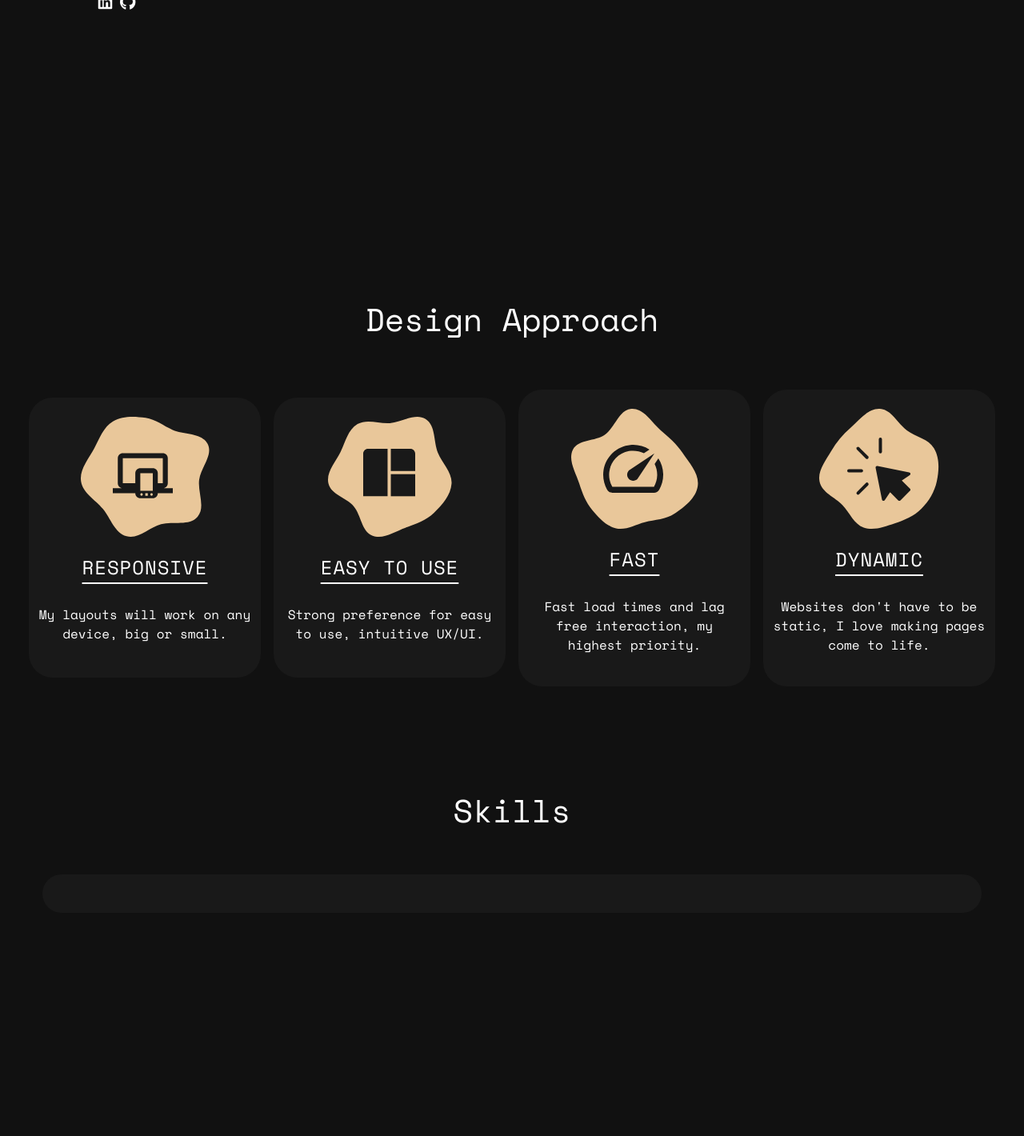
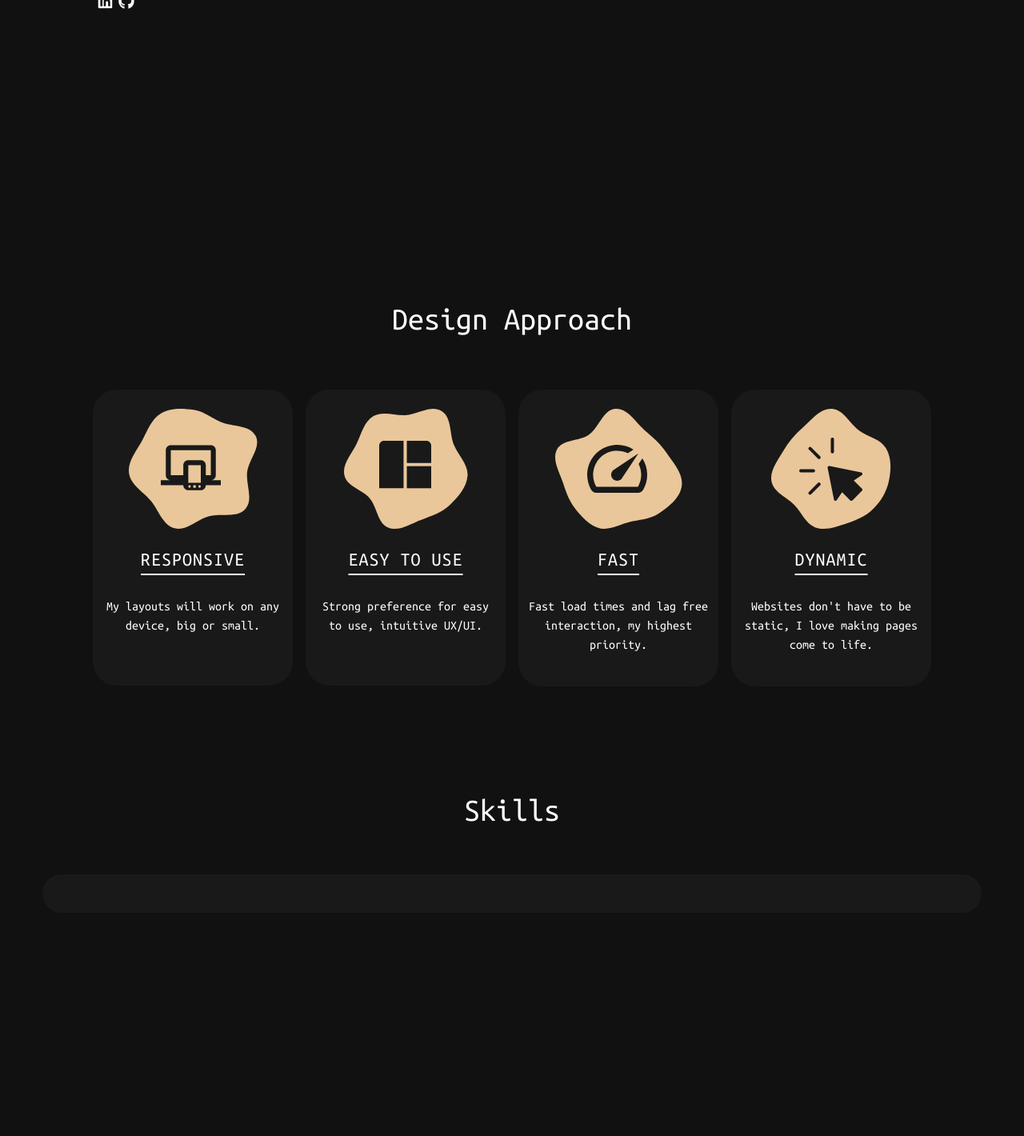
Before and after one commit to Vedvund/My-Portfolio, a Django app: page / in a window 1280 px wide. Shown: the part 500-1920 px from the top of the page at 80% size. Run offline with Django 4.2, Linux system fonts and the light colour scheme; some libraries are stand-ins or nearby versions.

Commit message:
Updated Project card

```diff
--- a/static/css/styles.css
+++ b/static/css/styles.css
@@ -1,4 +1,4 @@
-@import url('https://fonts.googleapis.com/css2?family=Space+Mono:ital,wght@0,400;0,700;1,400;1,700&display=swap');
+@import url('https://fonts.googleapis.com/css2?family=Ubuntu+Mono:ital,wght@0,400;0,700;1,400;1,700&display=swap');
 
 :root {
     --main-bg-color: #111111;
@@ -10,7 +10,7 @@
 body {
     background-color: var(--main-bg-color);
     color: var(--main-text-color);
-    font-family: 'Space Mono', monospace;
+    font-family: 'Ubuntu Mono', monospace;
     max-width: 100vw;
 }
 
@@ -93,8 +93,8 @@ footer {
 .about-card {
     background-color: var(--light-bg-color);
     border-radius: 30px;
-    min-height: 350px;
-    max-width: 290px;
+    min-height: 370px;
+    max-width: 250px;
 }
 
 .about-card H5 {
--- a/templates/website/base.html
+++ b/templates/website/base.html
@@ -68,7 +68,7 @@
                             class="fa-brands fa-linkedin"></i></a>
                 </div>
                 <div class="pb-4">
-                    <span class="text-muted">Vedavyas Vundyala ©2022</span>
+                    <span class="text-muted">Vedavyas Vundyala &copy; 2022</span>
                 </div>
             </div>
         </footer>
--- a/templates/website/index.html
+++ b/templates/website/index.html
@@ -2,6 +2,7 @@
 {% load static %}
 
 {% block title %}
+    Vundyala Vedavyas's Portfolio
 {% endblock %}
 
 {% block style %}
@@ -88,7 +89,7 @@
     <section id="projects">
         <div class="row justify-content-center align-items-center">
             <h1 class="text-center">Projects</h1>
-            <div class="col">
+            <div class="col-11">
                 <div class="row my-md-5 my-3 justify-content-center align-items-center">
                     {% for project_detail in project_details %}
                         <div class="col-md-6 p-4 project-card m-2 text-center">
@@ -105,13 +106,12 @@
 
                                     {% if project_detail.github_link %}
                                         <h6 class="card-sub-title mb-3">Links:</h6>
-                                        <a href="{{ project_detail.github_link }}"><i
+                                        <a href="{{ project_detail.github_link }}" target="_blank"><i
                                                 class="fa-brands fa-github"></i></a>
                                     {% endif %}
                                     {% if project_detail.website_link %}
-                                        <a href="{{ project_detail.website_link }}"><i class="fa-solid fa-link"></i></a>
+                                        <a href="{{ project_detail.website_link }}" target="_blank"><i class="fa-solid fa-link"></i></a>
                                     {% endif %}
-
                                 </div>
 
                             </div>
@@ -129,7 +129,7 @@
                             </div>
                             <div class="pb-3 text-start">
                                 <h6 class="card-sub-title mb-2">Description:</h6>
-                                <p>{{ project_detail.description|truncatechars:100 }}</p>
+                                <p>{{ project_detail.description }}</p>
                             </div>
                         </div>
                     {% endfor %}
@@ -140,7 +140,7 @@
     <section id="contact">
         <div class="row justify-content-center align-items-center">
             <h1 class="text-center">Contact</h1>
-            <div class="col-11 contact-form m-5 p-4">
+            <div class="col-11 contact-form m-5 p-2">
                 <h5 class="text-center pb-3">Do you have a question or want to make something special together?</h5>
                 <form method="post">
                     {% csrf_token %}
```
